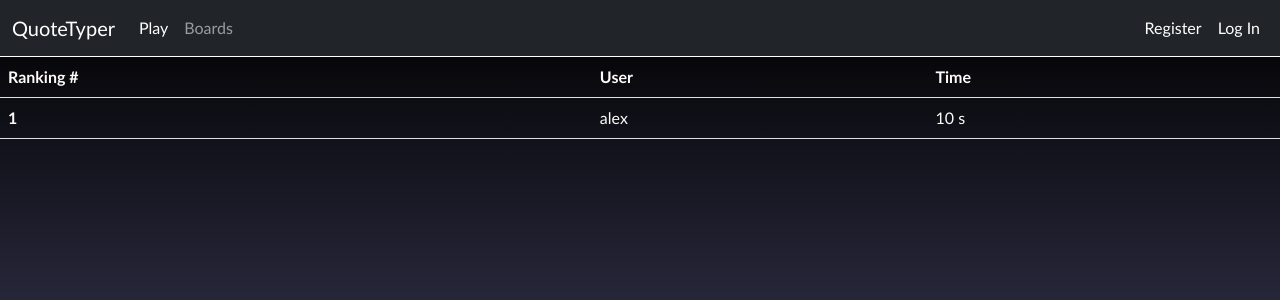
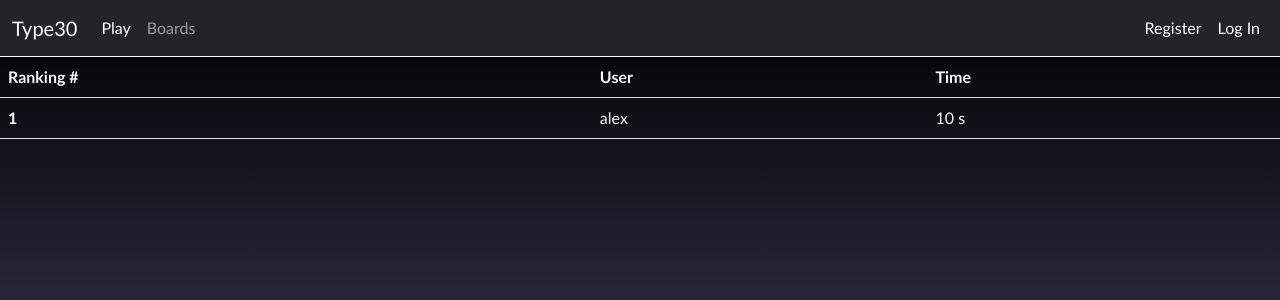
Before and after one commit to bencodes8/type30, a Flask app: page /boards in a window 1280 px wide. Shown: the top 300 px of the page. Run offline with Flask 2, Linux system fonts and the light colour scheme.

Commit message:
changed brand logo from QuoteTyper -> Type30

```diff
--- a/templates/layout.html
+++ b/templates/layout.html
@@ -17,7 +17,7 @@
 <body>
     <nav class="navbar navbar-expand-lg navbar-dark bg-dark">
         <div class="container-fluid">
-          <a class="navbar-brand" href="/">QuoteTyper</a>
+          <a class="navbar-brand" href="/">Type30</a>
           <button class="navbar-toggler" type="button" data-bs-toggle="collapse" data-bs-target="#navbarSupportedContent" aria-controls="navbarSupportedContent" aria-expanded="false" aria-label="Toggle navigation">
             <span class="navbar-toggler-icon"></span>
           </button>
```
